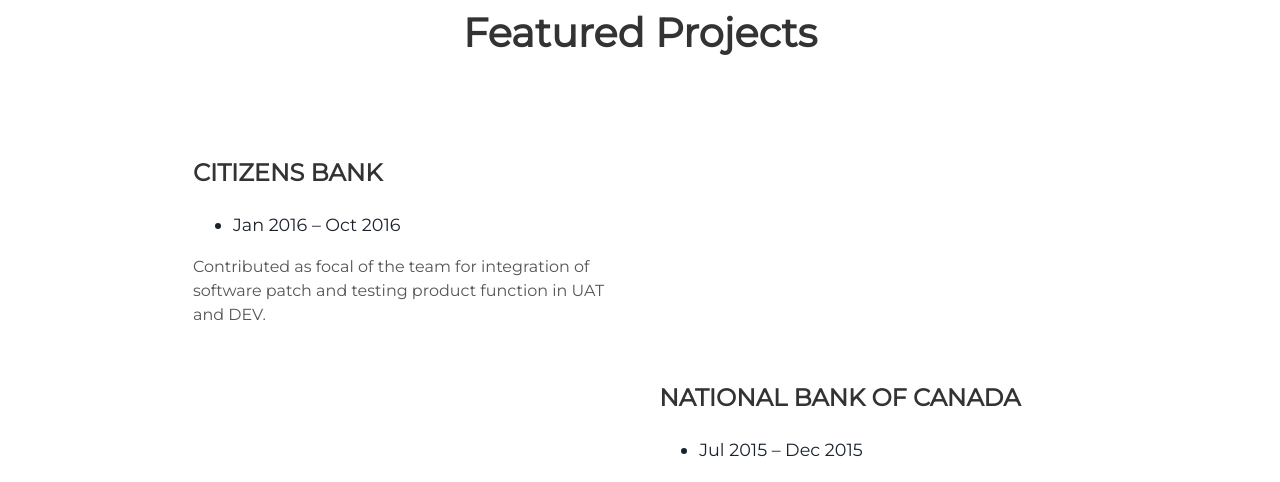
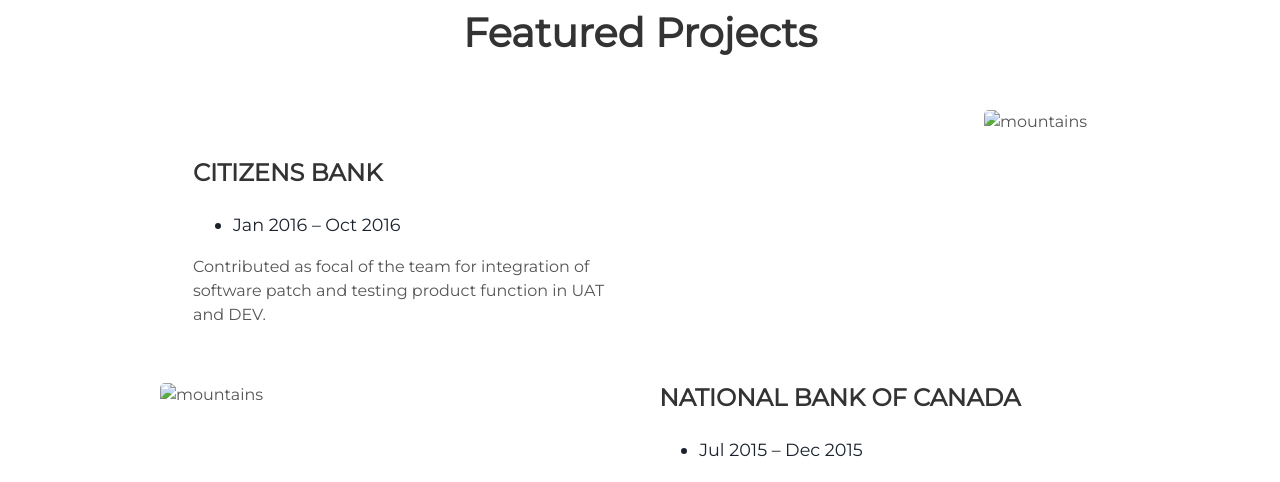
Before and after one commit to detroitFive/site, a Jekyll site: the page built from index.html, in a window 1280 px wide. Shown: the part 1364-1846 px from the top of the page. Built offline with Jekyll 4.4.1, drawn with Linux system fonts in a browser that asks for light colours.

Commit message:
Update projects.html

```diff
--- a/_includes/projects.html
+++ b/_includes/projects.html
@@ -3,7 +3,7 @@
 </div>
 <div class="user-projects">
   <div class="images-right">
-    <!--<img alt="mountains" src="{{ "/assets/img/mountains.jpg" | prepend: site.baseurl }}" />-->
+    <img alt="mountains" src="{{ "/assets/img/citizens-bank-logo-1-logo.png" | prepend: site.baseurl }}" />
   </div>
   <div class="contents">
     <h3> CITIZENS BANK </h3>
@@ -16,7 +16,7 @@
 </div>
 <div class="user-projects">
   <div class="images-left">
-    <!--<img alt="mountains" src="{{ "/assets/img/skate.jpg" | prepend: site.baseurl }}" />-->
+    <img alt="mountains" src="{{ "/assets/img/national_bank_canada.png" | prepend: site.baseurl }}" />
   </div>
   <div class="contents-right">
     <h3> NATIONAL BANK OF CANADA </h3>
```
